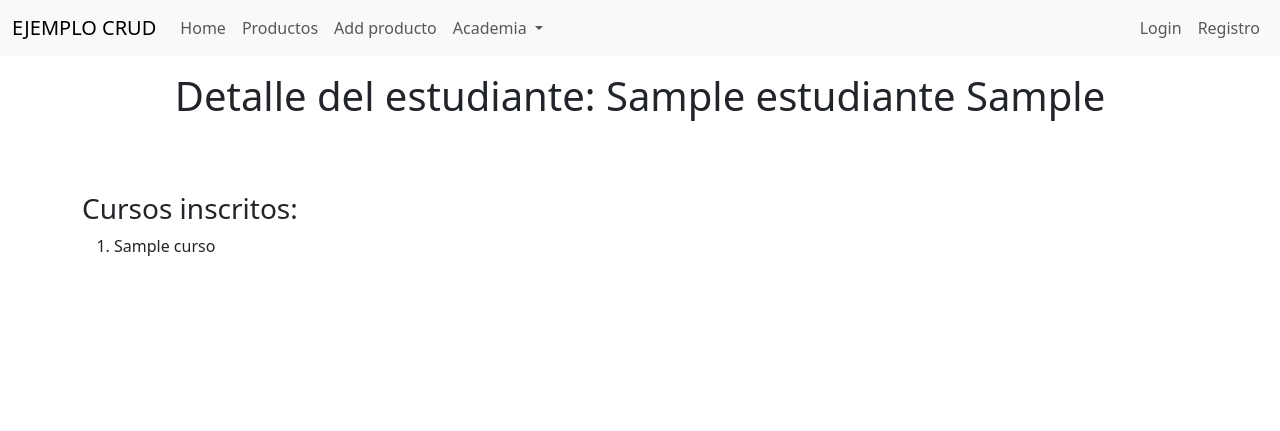
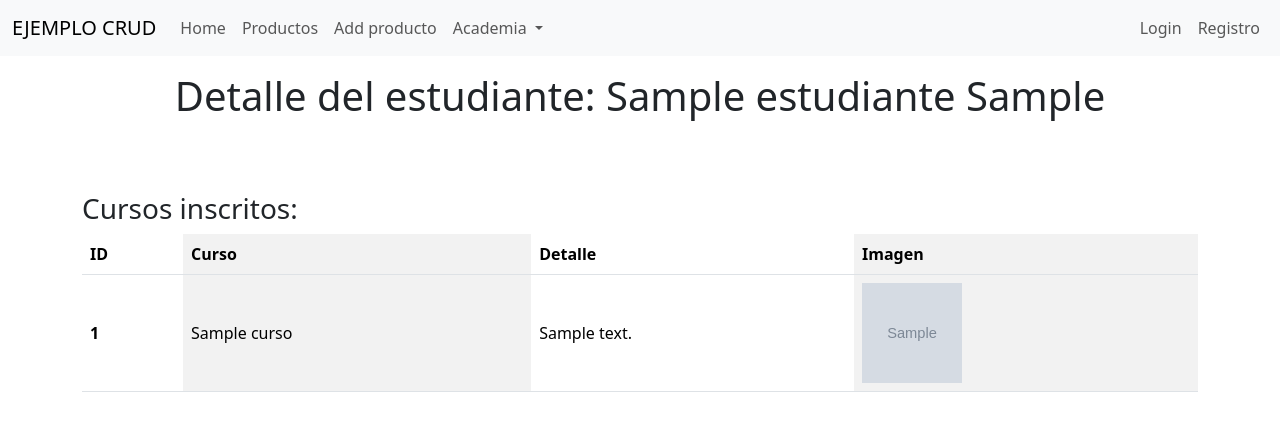
Before and after one commit to NelsonRamirezC/m7_s2_ejemplos, a Django app: page /academia/estudiante/detalle/1/ in a window 1280 px wide. Shown: the top 431 px of the page. Run offline with Django 4.2, Linux system fonts and the light colour scheme; tables that the repository leaves empty hold one stand-in row (values such as "Sample post"); grey boxes marked "Sample" are stand-in pictures.

Commit message:
Se agregan ejemplos de consultas con orm y utilizando raw queries

```diff
--- a/academia/views.py
+++ b/academia/views.py
@@ -95,7 +95,21 @@ def estudiantes(request):
 
 def detalle_estudiante(request, estudiante_id):
     contexto = {}
-    estudiante = Estudiante.objects.prefetch_related("cursos").get(id=estudiante_id)
-    contexto["estudiante"] = estudiante
+    # estudiante = Estudiante.objects.prefetch_related("cursos").get(id=estudiante_id)
+    # contexto["estudiante"] = estudiante
+
+    contexto["estudiante"]= Estudiante.objects.values("id", "nombre", "apellido").get(id=estudiante_id)
+
+    cursos = Curso.objects.raw("""
+                            select c.id, c.nombre, c.descripcion, c.imagen from cursos c
+                            inner join estudiantes_cursos ec
+                            on C.id = EC.curso_id
+                            where estudiante_id = %s
+                            order by c.nombre;
+                            """, [estudiante_id])
+
+    # cursos = Curso.objects.all().filter(estudiantes__id=estudiante_id).values("id", "nombre", "descripcion", "imagen").order_by("nombre")
+
+    contexto["cursos"] =  cursos
 
     return render(request, "academia/detalle_estudiante.html", contexto)
--- a/templates/academia/detalle_estudiante.html
+++ b/templates/academia/detalle_estudiante.html
@@ -1,6 +1,18 @@
 {% extends "layouts/base.html" %}
 
 {% block contenido %}
+
+    <style>
+        .img-table {
+            width: 100px;
+            aspect-ratio: 1/1;
+        }
+
+        .custom-tooltip {
+            --bs-tooltip-bg: orange;
+            --bs-tooltip-color: black;
+        }
+    </style>
 
     <header>
         <h1 class="text-center py-3">Detalle del estudiante: {{estudiante.nombre}} {{estudiante.apellido}}</h1>
@@ -10,13 +22,50 @@
         <section id="cursos_inscritos">
             <h3>Cursos inscritos:</h3>
 
-            <ol>
-                {% for curso in estudiante.cursos.all %}
-                    <li>{{curso.nombre}}</li>
-                {% endfor %}
-            </ol>
+            <div class="container_table">
+                <table class="table table-striped-columns">
+                    <thead>
+                      <tr>
+                        <th scope="col">ID</th>
+                        <th scope="col">Curso</th>
+                        <th scope="col">Detalle</th>
+                        <th scope="col">Imagen</th>
+                        {% comment %} <th scope="col">Ver detalle</th> {% endcomment %}
+                      </tr>
+                    </thead>
+                    <tbody>
+                        {% for curso in cursos %}
+                            <tr class="align-middle">
+                                <th scope="row">{{curso.id}}</th>
+                                <td>{{curso.nombre}}</td>
+                                <td>{{curso.descripcion}}</td>
+                                <td>
+                                    <a href="{% url "detalle_curso" curso.id %}"
+                                    data-bs-toggle="tooltip"
+                                    data-bs-placement="right"
+                                    data-bs-title="Clic para ver detalle del curso: {{curso.nombre}}"
+                                    data-bs-custom-class="custom-tooltip"
+                                    >
+                                        <img src="{{curso.imagen}}" alt="{{curso.nombre}}" class="img-table">
+                                    </a>
+                                </td>
+                                {% comment %} <td>
+                                    <a href="{% url "detalle_curso" curso.id %}" class="btn btn-primary">Ver más</a>
+                                </td> {% endcomment %}
+                            </tr>
+                        {% endfor %}
+                    </tbody>
+                  </table>
+            </div>
 
         </section>
 
     </main>
+
+    <script>
+
+        const tooltipTriggerList = document.querySelectorAll('[data-bs-toggle="tooltip"]')
+        const tooltipList = [...tooltipTriggerList].map(tooltipTriggerEl => new bootstrap.Tooltip(tooltipTriggerEl))
+    </script>
+
 {% endblock contenido %}
--- a/templates/layouts/base.html
+++ b/templates/layouts/base.html
@@ -6,7 +6,7 @@
     <title>APP ejemplo CRUD</title>
     <link href="https://cdn.jsdelivr.net/npm/bootstrap@5.3.3/dist/css/bootstrap.min.css" rel="stylesheet" integrity="sha384-QWTKZyjpPEjISv5WaRU9OFeRpok6YctnYmDr5pNlyT2bRjXh0JMhjY6hW+ALEwIH" crossorigin="anonymous">
 
-    <script defer src="https://cdn.jsdelivr.net/npm/bootstrap@5.3.3/dist/js/bootstrap.bundle.min.js" integrity="sha384-YvpcrYf0tY3lHB60NNkmXc5s9fDVZLESaAA55NDzOxhy9GkcIdslK1eN7N6jIeHz" crossorigin="anonymous"></script>
+    <script src="https://cdn.jsdelivr.net/npm/bootstrap@5.3.3/dist/js/bootstrap.bundle.min.js" integrity="sha384-YvpcrYf0tY3lHB60NNkmXc5s9fDVZLESaAA55NDzOxhy9GkcIdslK1eN7N6jIeHz" crossorigin="anonymous"></script>
 
     <script src="https://cdnjs.cloudflare.com/ajax/libs/moment.js/2.30.1/moment-with-locales.min.js" integrity="sha512-4F1cxYdMiAW98oomSLaygEwmCnIP38pb4Kx70yQYqRwLVCs3DbRumfBq82T08g/4LJ/smbFGFpmeFlQgoDccgg==" crossorigin="anonymous" referrerpolicy="no-referrer"></script>
 </head>
```
